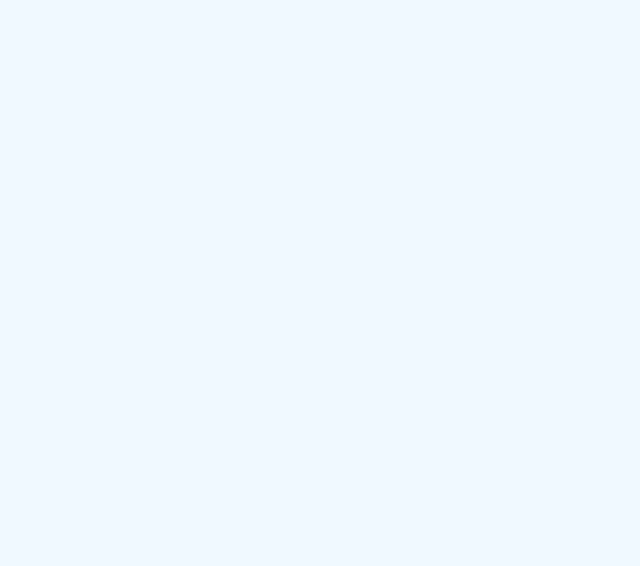
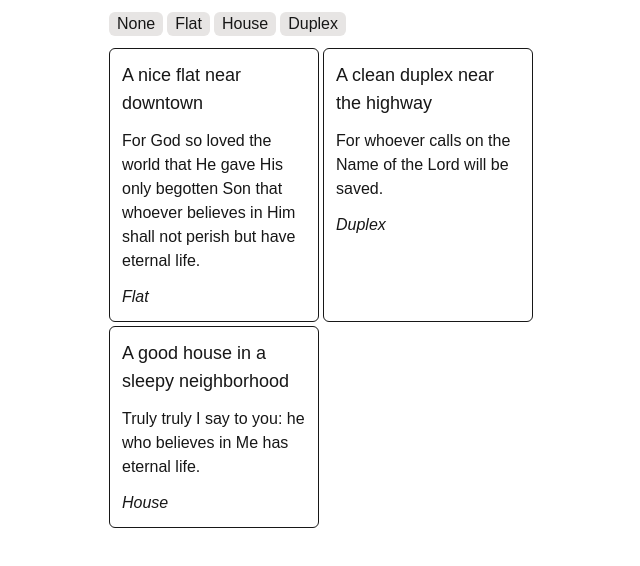
Before and after one commit to seesmof/Categories-Switcher-App, a Next.js app in the folder client/: page / in a window 1280 px wide. Shown: the top 566 px of the page, without its empty margins (319-959 px from the left). Built offline with nearby package versions, Linux system fonts and the light colour scheme.

Commit message:
revert: repent of the changes, thought it was playground

```diff
--- a/client/app/page.tsx
+++ b/client/app/page.tsx
@@ -1,40 +1,72 @@
 "use client";
 
-import { useEffect } from "react";
+import { useState } from "react";
 
-const BiblePlaces = ["2 Corinthians 5:17", "Romans 8:13", "Romans 12:14"];
+const categories: string[] = ["Flat", "House", "Duplex"];
 
-const apiUrl = "https://open-bible-api.vercel.app";
+interface Listing {
+  category: string;
+  name: string;
+  description?: string;
+}
 
-const reverse = (data: string) => {
-  return data.split("").reverse().join("");
-};
+const listings: Listing[] = [
+  {
+    category: "Flat",
+    name: "A nice flat near downtown",
+    description:
+      "For God so loved the world that He gave His only begotten Son that whoever believes in Him shall not perish but have eternal life.",
+  },
+  {
+    category: "Duplex",
+    name: "A clean duplex near the highway",
+    description: "For whoever calls on the Name of the Lord will be saved.",
+  },
+  {
+    category: "House",
+    name: "A good house in a sleepy neighborhood",
+    description:
+      "Truly truly I say to you: he who believes in Me has eternal life.",
+  },
+];
 
-const fetchVerse = async (BiblePlace: string) => {
-  const [BookAndChapter, verseNumber] = BiblePlace.split(":");
-  let chapter: string = "";
-  for (let i = BookAndChapter.length - 1; i > 0; i--) {
-    const place = BookAndChapter[i];
-    if (place === " ") break;
-    chapter += place;
-  }
-  chapter = reverse(chapter);
-  const chapterNumber: number = Number.parseInt(chapter);
-  console.log(chapterNumber);
-
-  // const response = await fetch(`${apiUrl}/`);
-};
-
-export default function IndexPage() {
-  useEffect(() => {
-    for (const place of BiblePlaces) {
-      fetchVerse(place);
-    }
-  }, []);
+export default function Page() {
+  const [selectedCategory, setSelectedCategory] = useState<string>("");
 
   return (
-    <div className="min-h-screen bg-sky-50">
-      <div className="p-3 max-w-md mx-auto w-full"></div>
+    <div className="p-3 mx-auto max-w-md w-full flex flex-col gap-3">
+      <div className="flex gap-1">
+        <button
+          className="px-2 rounded-md bg-stone-200 hover:bg-stone-300 duration-300 cursor-pointer"
+          onClick={() => setSelectedCategory("")}
+        >
+          None
+        </button>
+        {categories.map((category, index) => (
+          <button
+            className={`${selectedCategory === category ? "bg-stone-300" : "bg-stone-200"} px-2 rounded-md hover:bg-stone-300 duration-300 cursor-pointer`}
+            key={index}
+            onClick={() => setSelectedCategory(category)}
+          >
+            {category}
+          </button>
+        ))}
+      </div>
+      <div className="grid grid-cols-1 md:grid-cols-2 gap-1">
+        {(selectedCategory
+          ? listings.filter((listing) => listing.category === selectedCategory)
+          : listings
+        ).map((listing, index) => (
+          <div
+            className="rounded-md border flex flex-col w-full p-3 gap-3"
+            key={index}
+          >
+            <h2 className="text-lg">{listing.name}</h2>
+            <p>{listing.description}</p>
+            <span className="italic">{listing.category}</span>
+          </div>
+        ))}
+      </div>
     </div>
   );
 }
```
